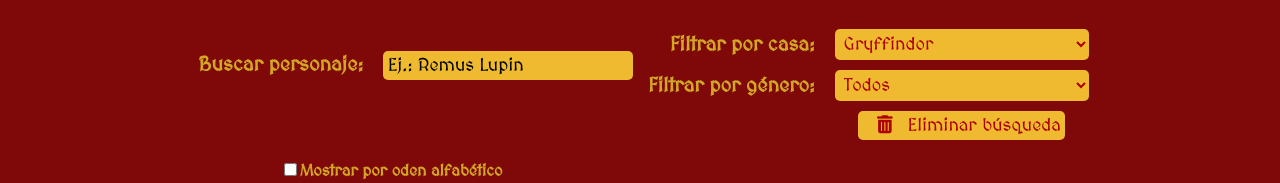
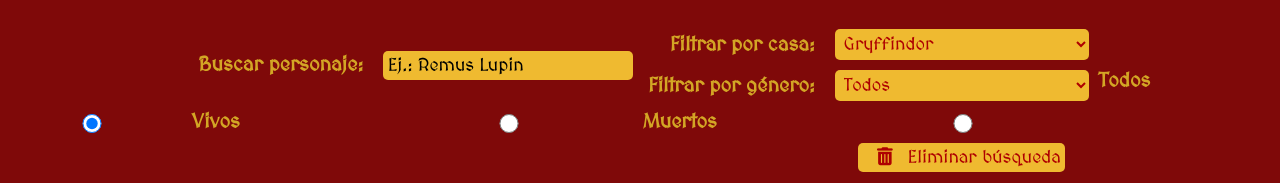
Before and after one commit to claudiabg-c/Harry-Potter-character-searcher-React, a React (Create React App) app: page /#/ in a window 1280 px wide. Shown: the part 323-506 px from the top of the page. Built offline with nearby package versions, Linux system fonts and the light colour scheme; no server answers.

Commit message:
add new filter by status

```diff
--- a/src/components/App.js
+++ b/src/components/App.js
@@ -17,6 +17,7 @@ const App = () => {
   const [existingCharacter, setExistingCharacter] = useState(true);
   const [sortedCharacters, setSortedCharacters] = useState([]);
   const [sort, setSort] = useState(false);
+  const [status, setStatus] = useState("all");
 
   const handleCheck = (value) => {
     setSort(value);
@@ -55,6 +56,8 @@ const App = () => {
       setSearchHouse(data.value);
     } else if (data.key === "gender") {
       setGender(data.value);
+    } else if (data.key === "status") {
+      setStatus(data.value);
     }
   };
 
@@ -100,6 +103,7 @@ const App = () => {
               inputValue={`${searchName}`}
               selectValue={`${searchHouse}`}
               selectGenderValue={`${gender}`}
+              status={status}
             />
             <CharacterList
               characters={characters}
@@ -109,6 +113,7 @@ const App = () => {
               searchName={searchName}
               existingCharacter={existingCharacter}
               gender={gender}
+              status={status}
             />
           </Route>
           <Route path="/character/:characterName/:house">
--- a/src/components/CharacterCard.js
+++ b/src/components/CharacterCard.js
@@ -22,6 +22,15 @@ function CharacterCard(props) {
           return true;
         } else {
           return character.gender === props.gender;
+        }
+      })
+      .filter((character) => {
+        if (props.status === "alive") {
+          return character.status === true;
+        } else if (props.status === "dead") {
+          return character.status === false;
+        } else {
+          return true;
         }
       })
       .map((character, index) => {
--- a/src/components/CharacterList.js
+++ b/src/components/CharacterList.js
@@ -25,6 +25,7 @@ function CharacterList(props) {
             filterByGender={props.filterByGender}
             existingCharacter={props.existingCharacter}
             gender={props.gender}
+            status={props.status}
           />
         </ul>
       ) : (
--- a/src/components/Filters.js
+++ b/src/components/Filters.js
@@ -15,6 +15,10 @@ function Filters(props) {
 
   const handleSelectGender = (ev) => {
     props.handleFilter({ key: "gender", value: ev.target.value });
+  };
+
+  const handleRadio = (ev) => {
+    props.handleFilter({ key: "status", value: ev.target.value });
   };
 
   return (
@@ -57,6 +61,34 @@ function Filters(props) {
         <option value="female">Mujer</option>
         <option value="male">Hombre</option>
       </select>
+      <label htmlFor="all">Todos</label>
+      <input
+        type="radio"
+        name="status"
+        value="all"
+        id="all"
+        onChange={handleRadio}
+        checked={props.status === "all"}
+      />
+      <label htmlFor="alive">Vivos</label>
+      <input
+        type="radio"
+        name="status"
+        value="alive"
+        id="alive"
+        onChange={handleRadio}
+        checked={props.status === "alive"}
+      />
+      <label htmlFor="dead">Muertos</label>
+      <input
+        type="radio"
+        name="status"
+        value="dead"
+        id="dead"
+        onChange={handleRadio}
+        checked={props.status === "dead"}
+      />
+
       <button
         type="reset"
         onClick={props.handleReset}
```
